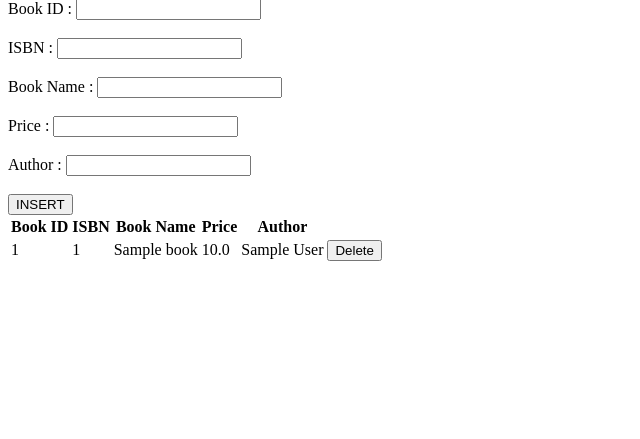
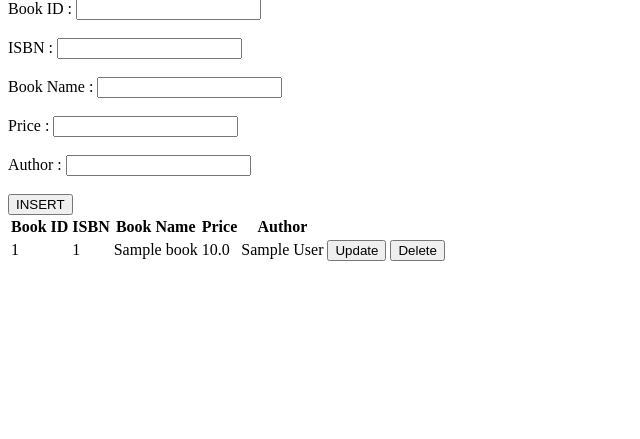
Before and after one commit to ReiiYuki/bookstore_tutorial_django, a Django app: page / in a window 1280 px wide. Shown: the part 128-567 px from the top of the page, without its empty margins (0-640 px from the left). Run offline with Django 3.2, Linux system fonts and the light colour scheme; tables that the repository leaves empty hold one stand-in row (values such as "Sample post").

Commit message:
Updating

```diff
--- a/store/templates/index.html
+++ b/store/templates/index.html
@@ -30,15 +30,28 @@
         <th>Price</th>
         <th>Author</th>
         <th></th>
+        <th></th>
       </tr>
       <!-- iterating inserting row in table -->
       {% for book in book_list %}
         <tr>
-          <td>{{ book.book_id }}</td>
-          <td>{{ book.isbn }}</td>
-          <td>{{ book.book_name }}</td>
-          <td>{{ book.price }}</td>
-          <td>{{ book.author }}</td>
+          <form action="{% url 'store:update' %}" method="post">
+            {% csrf_token %}
+            {% if update_book == book %}
+              <td><input type="number" name="book_id" value="{{ book.book_id }}"></td>
+              <td><input type="number" name="isbn" value="{{ book.isbn }}"></td>
+              <td><input type="text" name="book_name" value="{{ book.book_name }}"></td>
+              <td><input type="number" name="price" value="{{ book.price }}"></td>
+              <td><input type="text" name="author" value="{{ book.author }}"></td>
+            {% else %}
+              <td>{{ book.book_id }}</td>
+              <td>{{ book.isbn }}</td>
+              <td>{{ book.book_name }}</td>
+              <td>{{ book.price }}</td>
+              <td>{{ book.author }}</td>
+            {% endif %}
+            <td><button name="book_id_update" value="{{ book.book_id }}">Update</button></td>
+          </form>
           <td>
             <form action="{% url 'store:delete' %}" method="post">
               {% csrf_token %}
--- a/store/urls.py
+++ b/store/urls.py
@@ -8,4 +8,5 @@ urlpatterns = [
     url(r'^$',views.index,name='index'),
     url(r'^insert/$',views.insert,name='insert'),
     url(r'^delete/$',views.delete,name='delete'),
+    url(r'^update/$',views.update,name='update'),
 ]
--- a/store/views.py
+++ b/store/views.py
@@ -6,7 +6,12 @@ from .models import Book
 # Create your views here.
 def index(request) :
     book_list = Book.objects.all()
-    return render(request,'index.html',{'book_list':book_list})
+    try :
+        book = Book.objects.get(book_id=request.session['book_id_update'])
+        del request.session['book_id_update']
+    except KeyError :
+        book = None
+    return render(request,'index.html',{'book_list':book_list,'update_book':book})
 
 def insert(request) :
     book_id = request.POST['book_id']
@@ -23,3 +28,16 @@ def delete(request) :
     book = Book.objects.get(book_id=book_id)
     Book.delete(book)
     return HttpResponseRedirect(reverse('store:index'))
+
+def update(request) :
+    try :
+        book = Book.objects.get(book_id=request.POST['book_id_update'])
+        book.book_id = request.POST['book_id']
+        book.isbn = request.POST['isbn']
+        book.book_name = request.POST['book_name']
+        book.price = request.POST['price']
+        book.author = request.POST['author']
+        book.save()
+    except KeyError :
+        request.session['book_id_update'] = request.POST['book_id_update']
+    return HttpResponseRedirect(reverse('store:index'))
```
Also changed, not shown: README.md.
